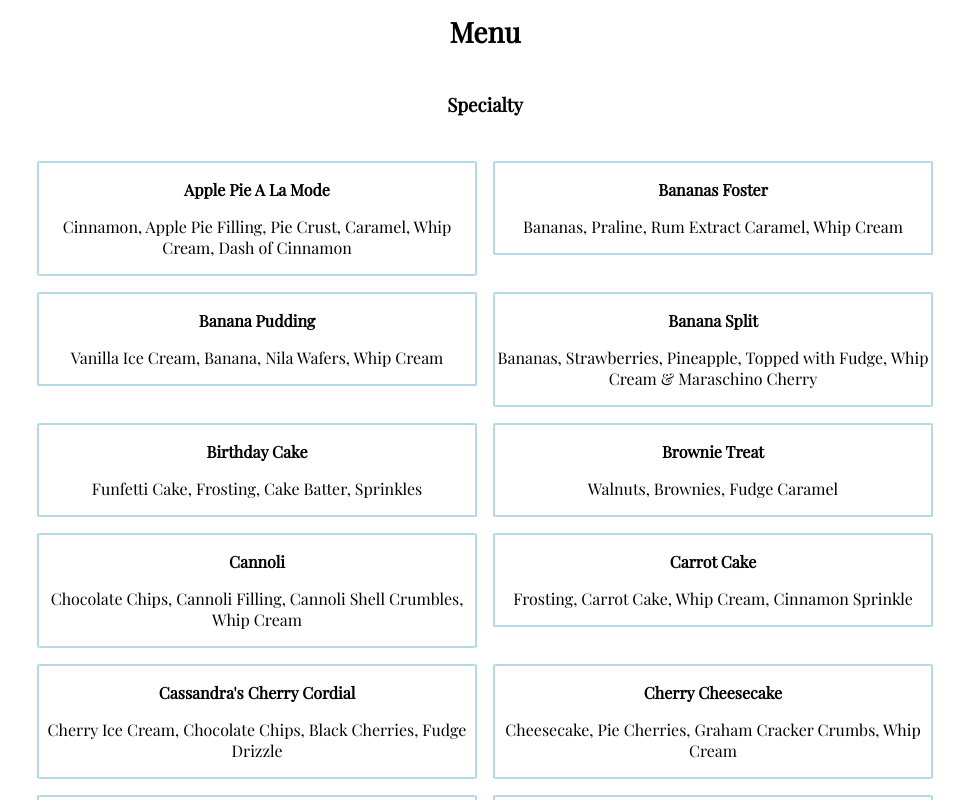
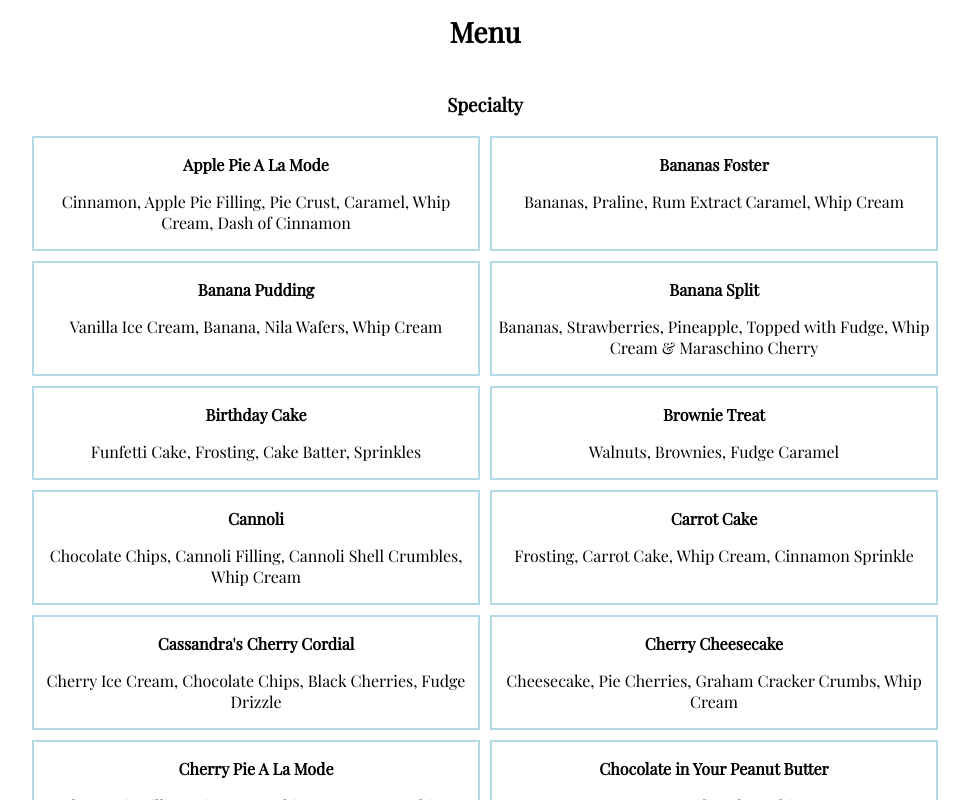
Before and after one commit to zznieves/frozen-cow-creamery-redesign, a React (Create React App) app: page / in a window 1280 px wide. Shown: the part 720-1520 px from the top of the page, without its empty margins (155-1124 px from the left). Built offline with nearby package versions, Linux system fonts and the light colour scheme; a web font is replaced by a local one.

Commit message:
refactored ruleset for menu/menu items

```diff
--- a/src/css/menu.css
+++ b/src/css/menu.css
@@ -12,27 +12,22 @@
     flex-direction: column;
 
     justify-content: center;
-    align-items: stretch;
+    align-items: center;
 }
 
 .grid-container {
+    display: grid;
+    grid-template-columns: repeat(2, 35%);
 
-    display: grid;
-    grid-template-columns: repeat(auto-fill, minmax(35%, 1fr));
+    align-items: stretch;
 
-    grid-gap: 2vh;
+    gap: 10px;
+}
 
-    margin: 2% 15%;
-}
 
 .grid-item {
     border: 2px solid #b4dbe5;
 
-    height: fit-content;
-
-    border-radius: 1%;
-
-    box-sizing: border-box;
 }
 
 .flavors-and-tossins {
```
